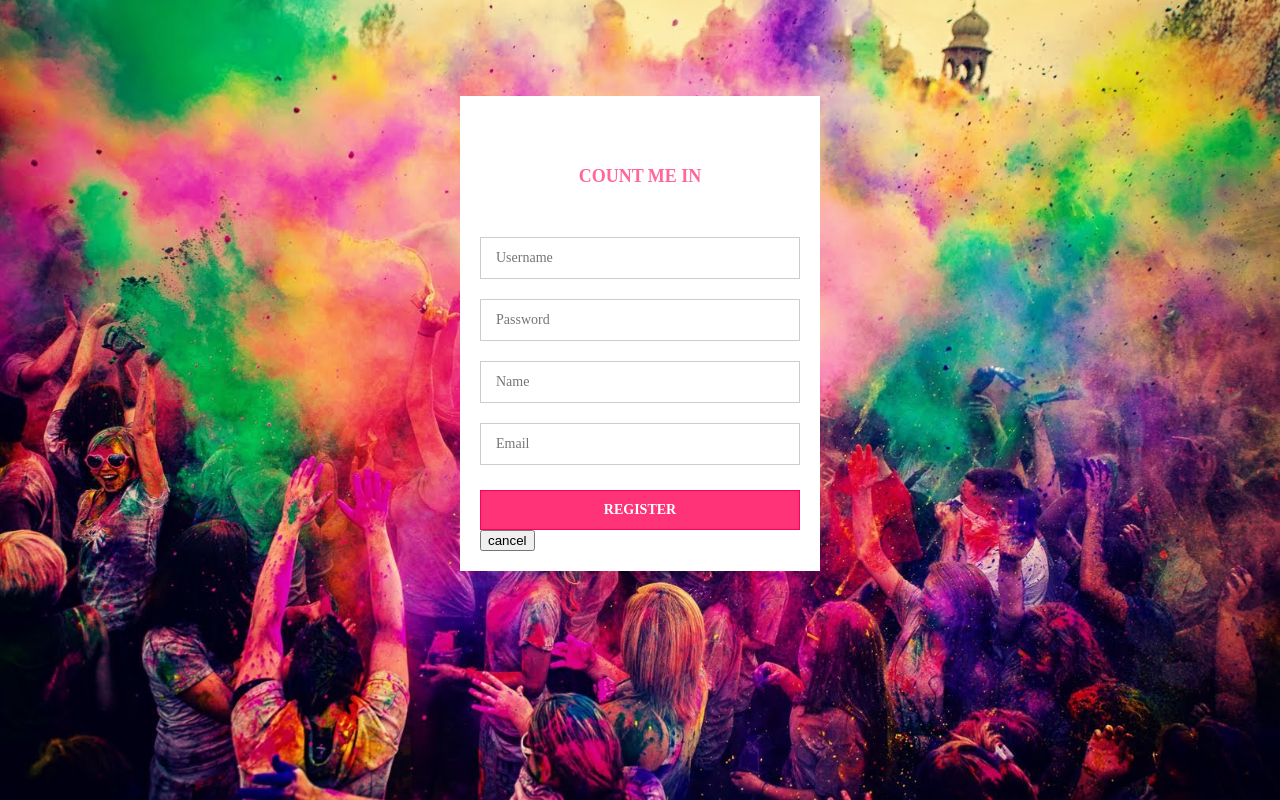
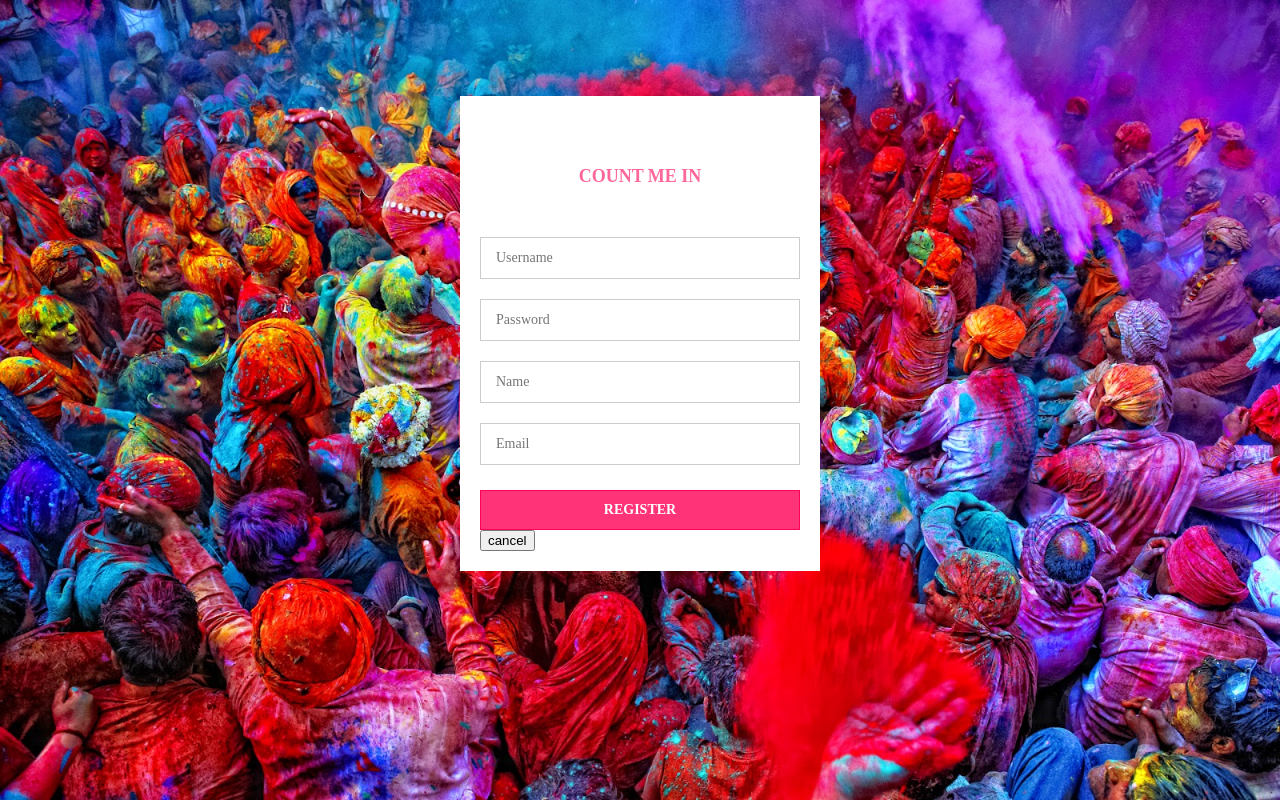
Before and after one commit to FilipaRamos/LTW-Trabalho, a PHP site: page /HTML/register.html in a window 1280 px wide. Run offline with PHP 8.4, Linux system fonts and the light colour scheme; some libraries are stand-ins or nearby versions.

Commit message:
see if you like :)

```diff
--- a/CSS/login-form.css
+++ b/CSS/login-form.css
@@ -1,5 +1,5 @@
 body{
-	background: url("../images/holi2.jpg");
+	background: url("../images/holi4.jpg");
 	background-size: cover;
     background-repeat: no-repeat;
     background-attachment: fixed;
--- a/CSS/register.css
+++ b/CSS/register.css
@@ -1,5 +1,5 @@
 body{
-	background: url("../images/holi2.jpg") no-repeat fixed center center;
+	background: url("../images/holi4.jpg") no-repeat fixed center center;
 	background-size: cover;
     font-family: Montserrat;
 }
--- a/CSS/user.css
+++ b/CSS/user.css
@@ -1,5 +1,5 @@
 body{
-	background: url("../images/holi2.jpg");
+	background: url("../images/holi4.jpg");
 	background-size: cover;
     background-repeat: no-repeat;
     background-attachment: fixed;
```
Also changed, not shown: images/holi3.jpg (added), images/holi4.jpg (added).
